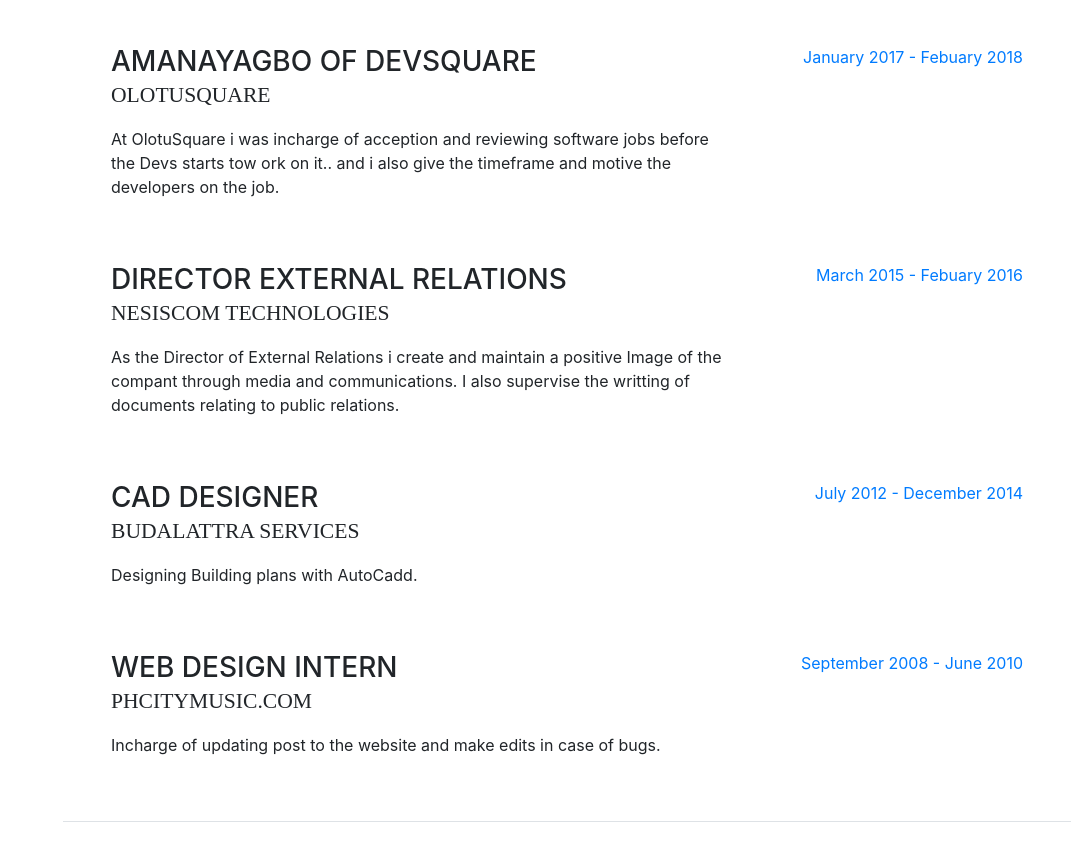
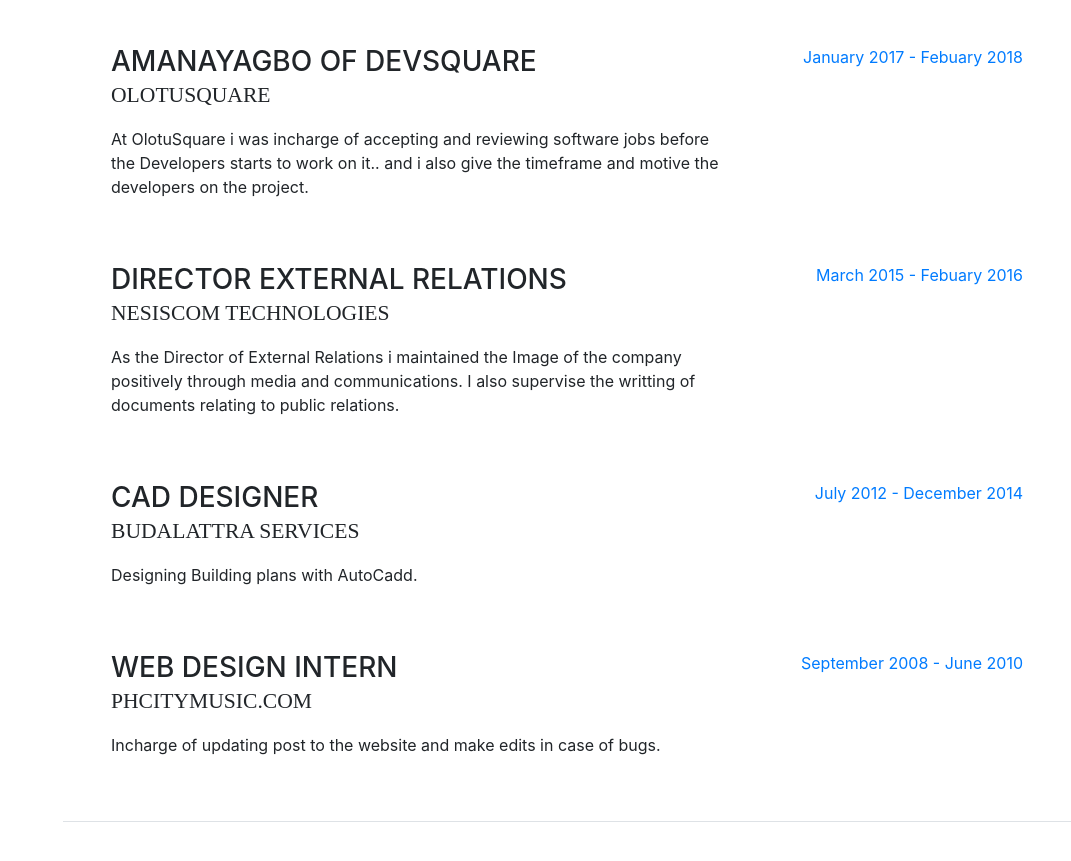
Before and after one commit to Alphadude/alphadude.github.io, a website with bundled scripts: page index.html in a window 1280 px wide. Shown: the part 1107-1968 px from the top of the page, without its empty margins (209-1280 px from the left). Built offline with nearby package versions, Linux system fonts and the light colour scheme; a web font is replaced by a local one.

Commit message:
fixed typos

```diff
--- a/index.html
+++ b/index.html
@@ -142,7 +142,7 @@
             <div class="resume-content mr-auto">
               <h3 class="mb-0">Amanayagbo of DevSquare </h3>
               <div class="subheading mb-3">OlotuSquare</div>
-              <p>At OlotuSquare i was incharge of acception and reviewing software jobs before the Devs starts tow ork on it.. and i also give the timeframe and motive the developers on the job.</p>
+              <p>At OlotuSquare i was incharge of accepting and reviewing software jobs before the Developers starts to work on it.. and i also give the timeframe and motive the developers on the project.</p>
             </div>
             <div class="resume-date text-md-right">
               <span class="text-primary">January 2017 - Febuary 2018</span>
@@ -153,7 +153,7 @@
             <div class="resume-content mr-auto">
               <h3 class="mb-0">Director External Relations </h3>
               <div class="subheading mb-3">Nesiscom Technologies</div>
-              <p>As the Director of External Relations i create and maintain a positive Image of the compant through media and communications. I also supervise the writting of documents relating to public relations.</p>
+              <p>As the Director of External Relations i maintained the Image of the company positively through media and communications. I also supervise the writting of documents relating to public relations.</p>
             </div>
             <div class="resume-date text-md-right">
               <span class="text-primary">March 2015 - Febuary 2016</span>
```
